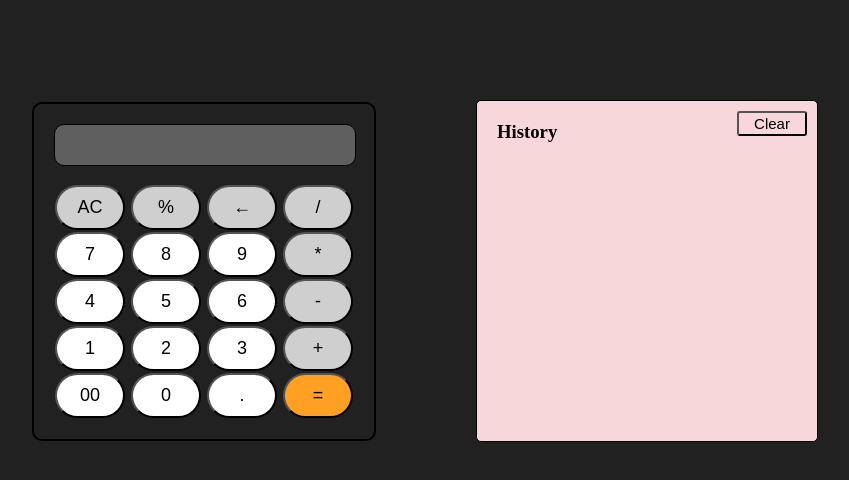
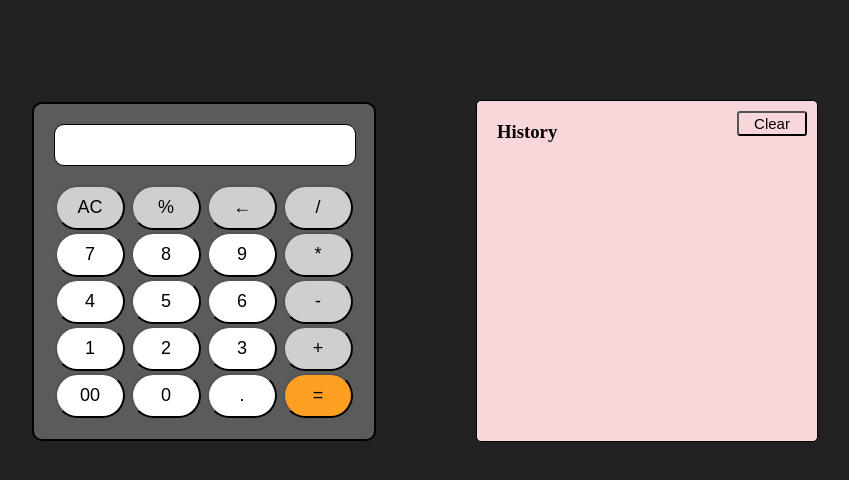
Before and after one commit to PankajPt/JS_TEST, a website: page calculator/index.html in a window 1280 px wide. Shown: the whole page, without its empty margins (185-1034 px from the left). Drawn offline with Linux system fonts and the light colour scheme.

Commit message:
Update style.css

```diff
--- a/calculator/style.css
+++ b/calculator/style.css
@@ -13,6 +13,7 @@
     text-align: center;
     border: 2px solid #000;
     border-radius: 10px;
+    background-color: #5c5b5c;
 }
 
 .history {
@@ -26,6 +27,7 @@ input {
     padding: 5px 0;
     border-radius: 10px;
     font-size: 18px;
+    background-color: #fff;
 }
 
 button {
```
